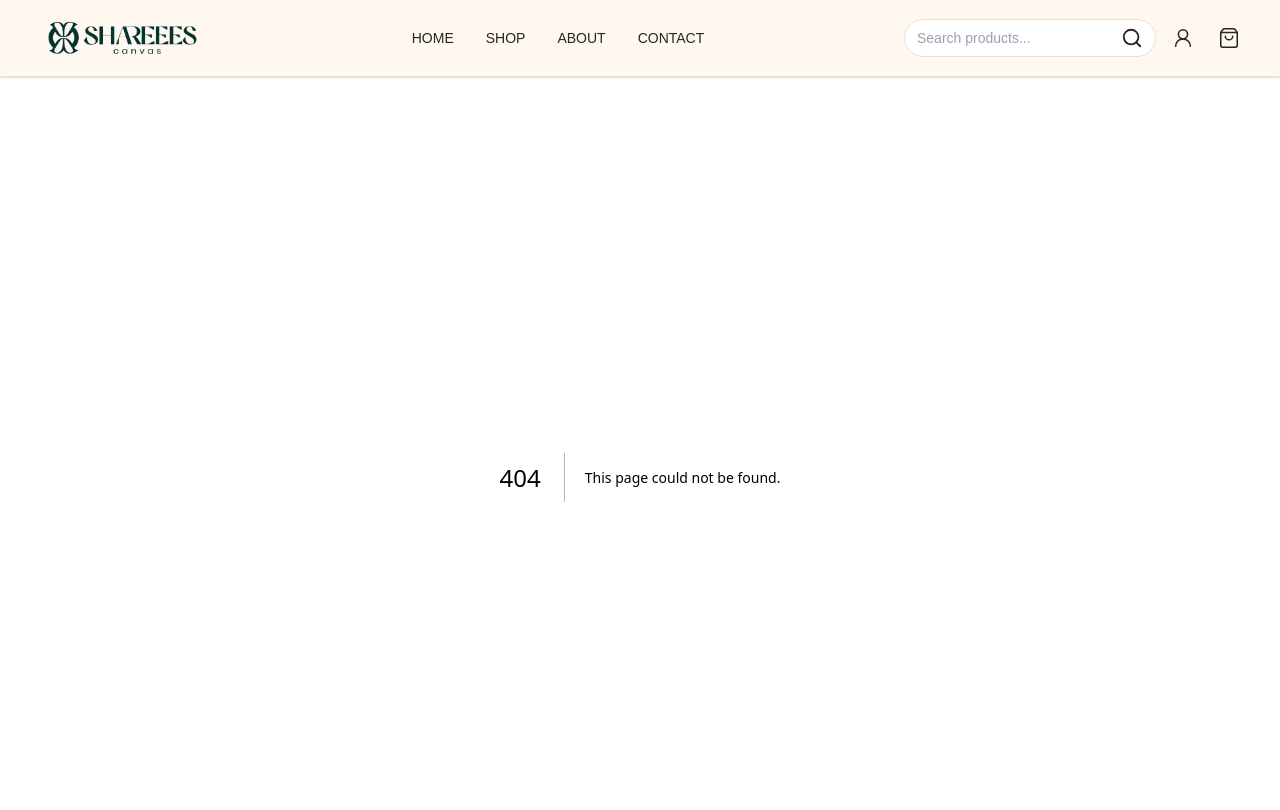
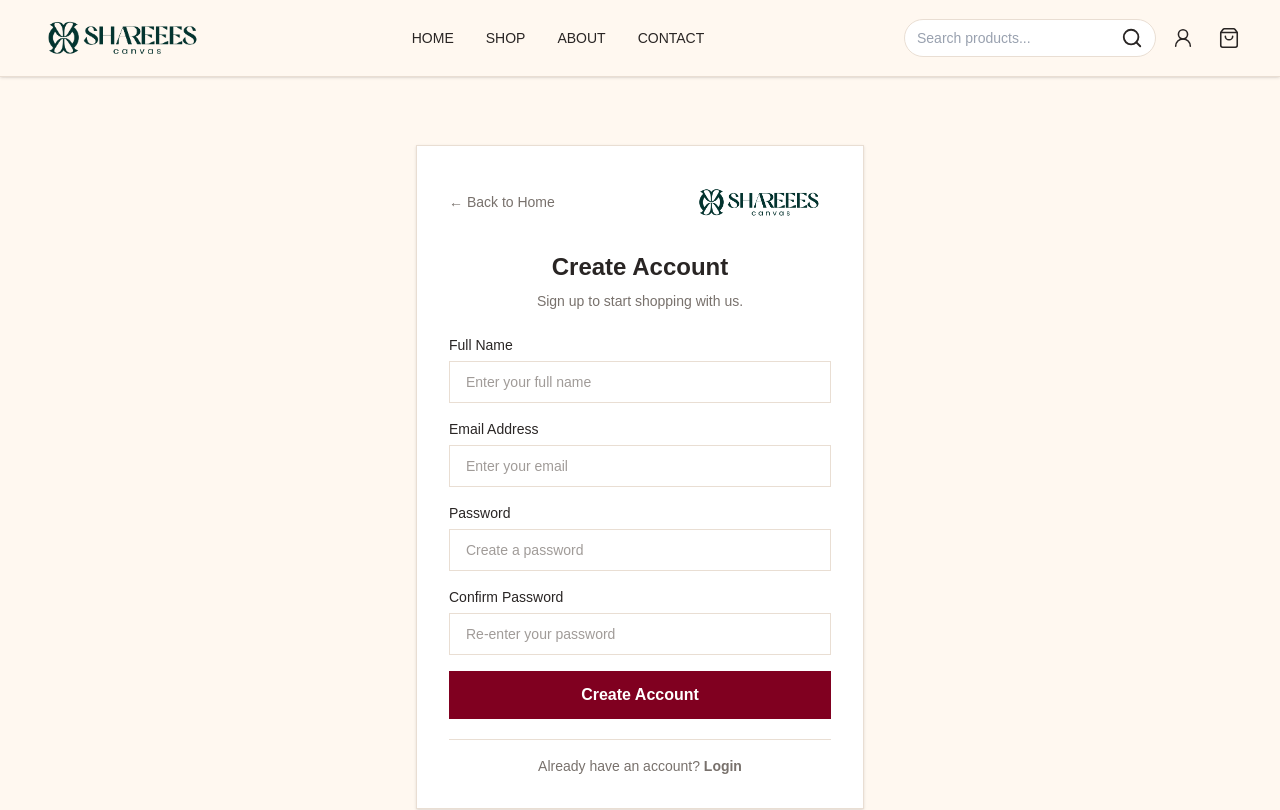
Before and after one commit to Tusher-ProX/First-shop-Ecommerce-Frontend, a Next.js app: page /signup in a window 1280 px wide. Before the commit this address had no page. Shown: the top 810 px of the page. Built offline with nearby package versions, Linux system fonts and the light colour scheme.

Commit message:
feat: add login and signup page UI

```diff
--- /dev/null
+++ b/src/app/(auth)/layout.tsx
@@ -0,0 +1,13 @@
+import type { ReactNode } from "react";
+
+export default function AuthLayout({
+	children,
+}: {
+	children: ReactNode;
+}) {
+	return (
+		<main className="min-h-screen bg-cream">
+			{children}
+		</main>
+	);
+}
--- /dev/null
+++ b/src/app/(auth)/login/page.tsx
@@ -0,0 +1,121 @@
+
+import Image from "next/image";
+import Link from "next/link";
+
+export default function LoginPage() {
+	return (
+		<div className="flex min-h-screen items-center justify-center bg-cream px-4 py-8 sm:px-6">
+			<div className="w-full max-w-md">
+				<div className="border border-border bg-white p-5 shadow-sm sm:p-8">
+
+					{/* Back Button and Logo */}
+					<div className="mb-6 flex items-center justify-between">
+						<Link
+							href="/"
+							className="text-sm text-muted transition hover:text-primary"
+						>
+							← Back to Home
+						</Link>
+
+						<Image
+							src="/sharees-canvas-logoV1.png"
+							alt="Sharee's Canvas"
+							width={150}
+							height={50}
+							priority
+							className="h-auto w-31.25 object-contain sm:w-36.25"
+						/>
+					</div>
+
+					{/* Welcome Heading */}
+					<div className="mb-6 text-center">
+						<h1 className="text-2xl font-semibold text-foreground">
+							Welcome Back
+						</h1>
+
+						<p className="mt-2 text-sm text-muted">
+							Please login your account.
+						</p>
+					</div>
+
+					{/* Login Form */}
+					<form className="space-y-4">
+
+						{/* Email */}
+						<div>
+							<label
+								htmlFor="email"
+								className="mb-1.5 block text-sm font-medium text-foreground"
+							>
+								Email Address
+							</label>
+
+							<input
+								id="email"
+								type="email"
+								placeholder="Enter your email"
+								className="w-full border border-border bg-white px-4 py-2.5 text-sm outline-none transition placeholder:text-muted/70 focus:border-primary"
+							/>
+						</div>
+
+						{/* Password */}
+						<div>
+							<label
+								htmlFor="password"
+								className="mb-1.5 block text-sm font-medium text-foreground"
+							>
+								Password
+							</label>
+
+							<input
+								id="password"
+								type="password"
+								placeholder="Enter your password"
+								className="w-full border border-border bg-white px-4 py-2.5 text-sm outline-none transition placeholder:text-muted/70 focus:border-primary"
+							/>
+						</div>
+
+						{/* Remember Me and Forgot Password */}
+						<div className="flex items-center justify-between gap-3 text-sm">
+							<label className="flex cursor-pointer items-center gap-2 text-muted">
+								<input
+									type="checkbox"
+									className="size-4 accent-primary"
+								/>
+								Remember me
+							</label>
+
+							<span className="text-muted/70">
+								Forgot password?
+							</span>
+						</div>
+
+						{/* Login Button */}
+						<div className="pt-1">
+							<button
+								type="button"
+								className="w-full bg-burgundy px-4 py-3 text-sm font-medium text-white transition hover:bg-primary/90"
+							>
+								Login
+							</button>
+						</div>
+					</form>
+
+					{/* Register Link */}
+					<div className="mt-5 border-t border-border pt-4 text-center">
+						<p className="text-sm text-muted">
+							Don't have an account?{" "}
+							<Link
+								href="/signup"
+								className="font-semibold text-primary hover:underline"
+							>
+								Register
+							</Link>
+						</p>
+					</div>
+
+				</div>
+			</div>
+		</div>
+	);
+}
--- /dev/null
+++ b/src/app/(auth)/signup/page.tsx
@@ -0,0 +1,152 @@
+
+import Image from "next/image";
+import Link from "next/link";
+
+export default function SignupPage() {
+	return (
+		<div className="flex min-h-screen items-center justify-center bg-cream px-4 py-8 sm:px-6">
+			<div className="w-full max-w-md">
+				<div className="border border-border bg-white p-5 shadow-sm sm:p-8">
+
+					{/* Back to Home and Logo */}
+					<div className="mb-6 flex items-center justify-between">
+						<Link
+							href="/"
+							className="text-sm text-muted transition hover:text-primary"
+						>
+							← Back to Home
+						</Link>
+
+						<Link href="/" aria-label="Sharee's Canvas home">
+							<Image
+								src="/sharees-canvas-logoV1.png"
+								alt="Sharee's Canvas"
+								width={150}
+								height={50}
+								priority
+								className="h-auto w-31.25 object-contain sm:w-36.25"
+							/>
+						</Link>
+					</div>
+
+					{/* Heading */}
+					<div className="mb-6 text-center">
+						<h1 className="text-2xl font-semibold text-foreground">
+							Create Account
+						</h1>
+
+						<p className="mt-2 text-sm text-muted">
+							Sign up to start shopping with us.
+						</p>
+					</div>
+
+					{/* Signup Form UI */}
+					<form className="space-y-4">
+
+						{/* Full Name */}
+						<div>
+							<label
+								htmlFor="name"
+								className="mb-1.5 block text-sm font-medium text-foreground"
+							>
+								Full Name
+							</label>
+
+							<input
+								id="name"
+								name="name"
+								type="text"
+								autoComplete="name"
+								placeholder="Enter your full name"
+								required
+								className="w-full border border-border bg-white px-4 py-2.5 text-sm outline-none transition placeholder:text-muted/70 focus:border-primary"
+							/>
+						</div>
+
+						{/* Email */}
+						<div>
+							<label
+								htmlFor="email"
+								className="mb-1.5 block text-sm font-medium text-foreground"
+							>
+								Email Address
+							</label>
+
+							<input
+								id="email"
+								name="email"
+								type="email"
+								autoComplete="email"
+								placeholder="Enter your email"
+								required
+								className="w-full border border-border bg-white px-4 py-2.5 text-sm outline-none transition placeholder:text-muted/70 focus:border-primary"
+							/>
+						</div>
+
+						{/* Password */}
+						<div>
+							<label
+								htmlFor="password"
+								className="mb-1.5 block text-sm font-medium text-foreground"
+							>
+								Password
+							</label>
+
+							<input
+								id="password"
+								name="password"
+								type="password"
+								autoComplete="new-password"
+								placeholder="Create a password"
+								required
+								className="w-full border border-border bg-white px-4 py-2.5 text-sm outline-none transition placeholder:text-muted/70 focus:border-primary"
+							/>
+						</div>
+
+						{/* Confirm Password */}
+						<div>
+							<label
+								htmlFor="confirmPassword"
+								className="mb-1.5 block text-sm font-medium text-foreground"
+							>
+								Confirm Password
+							</label>
+
+							<input
+								id="confirmPassword"
+								name="confirmPassword"
+								type="password"
+								autoComplete="new-password"
+								placeholder="Re-enter your password"
+								required
+								className="w-full border border-border bg-white px-4 py-2.5 text-sm outline-none transition placeholder:text-muted/70 focus:border-primary"
+							/>
+						</div>
+
+						{/* Create Account Button */}
+						<button
+							type="button"
+							className="block w-full border-0 bg-[#800020] px-4 py-3 text-center text-base font-semibold text-white transition hover:bg-[#68001A]"
+						>
+							Create Account
+						</button>
+					</form>
+
+					{/* Login Link */}
+					<div className="mt-5 border-t border-border pt-4 text-center">
+						<p className="text-sm text-muted">
+							Already have an account?{" "}
+							<Link
+								href="/login"
+								className="font-semibold text-primary hover:underline"
+							>
+								Login
+							</Link>
+						</p>
+					</div>
+
+				</div>
+			</div>
+		</div>
+	);
+}
```
